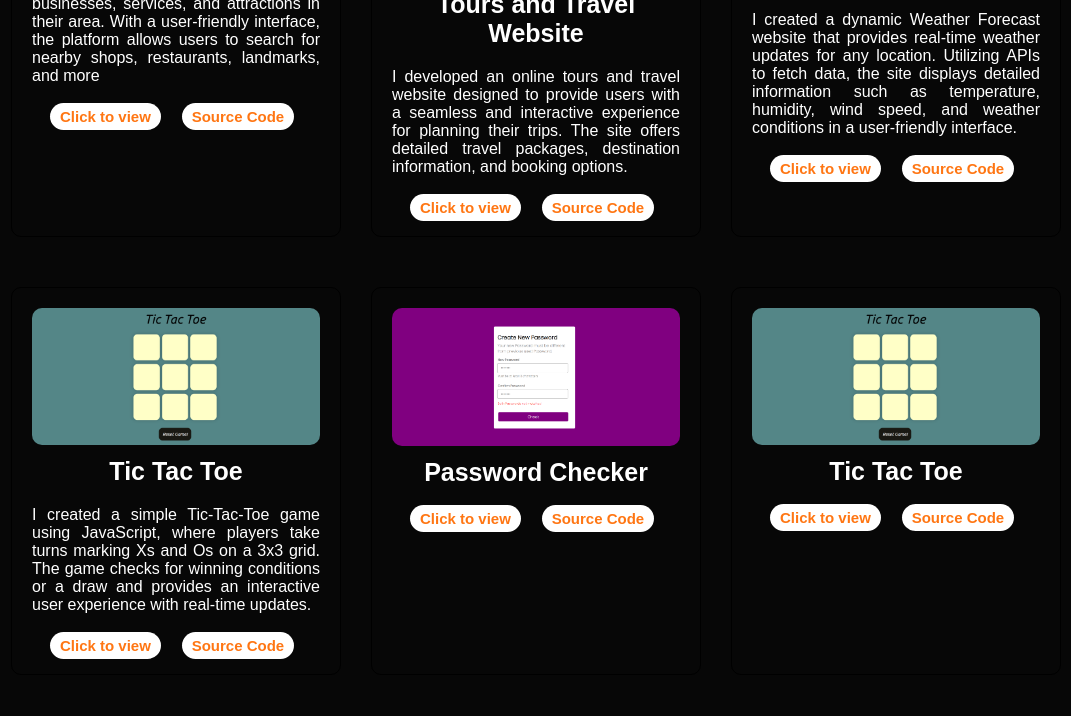
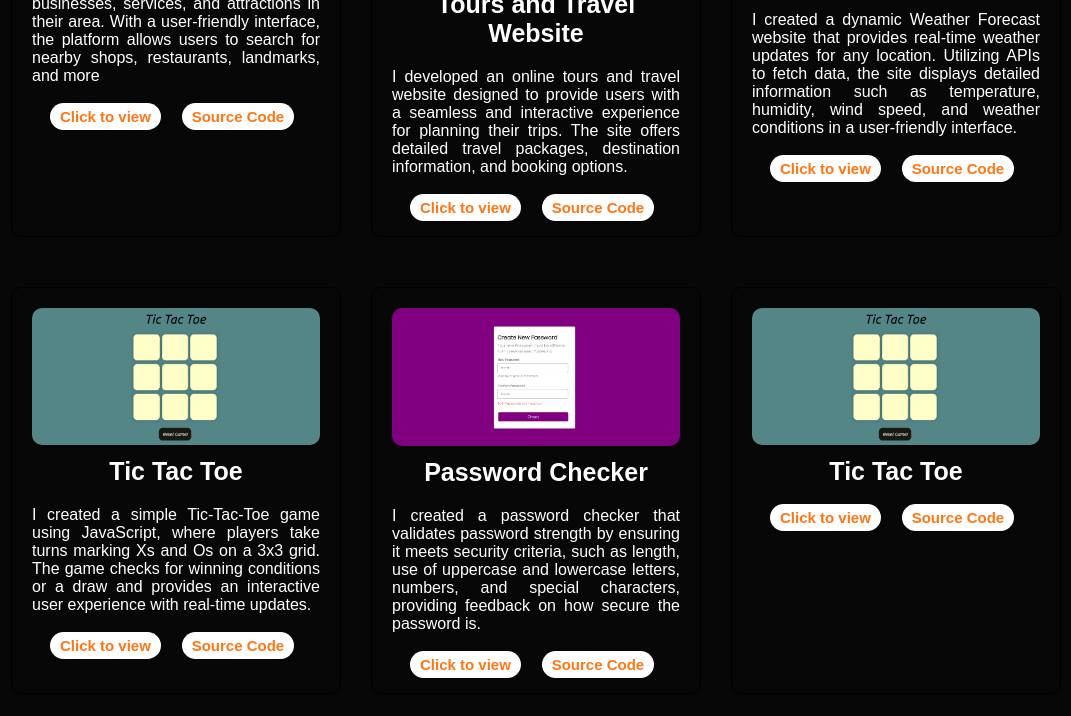
Before and after one commit to theAman30/portfolio, a website: page showallprojects.html in a window 1280 px wide. Shown: the part 458-1174 px from the top of the page, without its empty margins (104-1175 px from the left). Drawn offline with Linux system fonts and the light colour scheme; a web font is replaced by a local one.

Commit message:
added description

```diff
--- a/showallprojects.html
+++ b/showallprojects.html
@@ -60,7 +60,8 @@
           <img src="/skillsImagepng/password_checker.png" alt="" class="img"/>
           <div class="project_name">Password Checker</div>
           <div class="project_desc">
-           <!-- description to be written here  -->
+
+I created a password checker that validates password strength by ensuring it meets security criteria, such as length, use of uppercase and lowercase letters, numbers, and special characters, providing feedback on how secure the password is.
           </div>
           <a href="https://theaman30.github.io/Password-Checker/" class="show" target="_blank">Click to view</a>
           <a href="https://github.com/theAman30/Password-Checker" class="show" target="_blank">Source Code</a>
```
